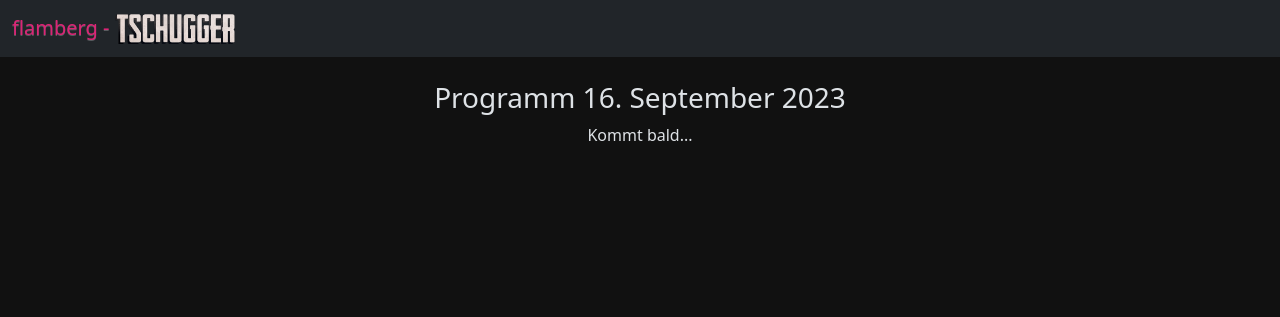
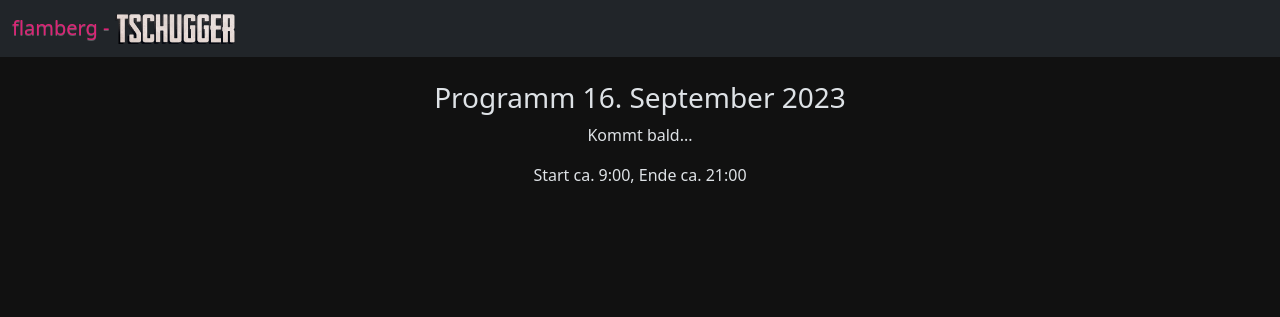
Before and after one commit to alexarnimueller/tschugger, a Flask app: template app/app/templates/infos.html in a window 1280 px wide. Shown: the top 317 px of the page. Run offline with Flask 3, Linux system fonts and the light colour scheme; the template is opened without the code that fills it, so the values that code supplies are empty; some libraries are stand-ins or nearby versions.

Commit message:
:construction: wip

```diff
--- a/app/app/templates/infos.html
+++ b/app/app/templates/infos.html
@@ -6,6 +6,7 @@
   <div class="text-center my-4">
     <h3>Programm 16. September 2023</h3>
     <p>Kommt bald...</p>
+    <p>Start ca. 9:00, Ende ca. 21:00</p>
   </div>
 </div>
 {% endblock %}
```
